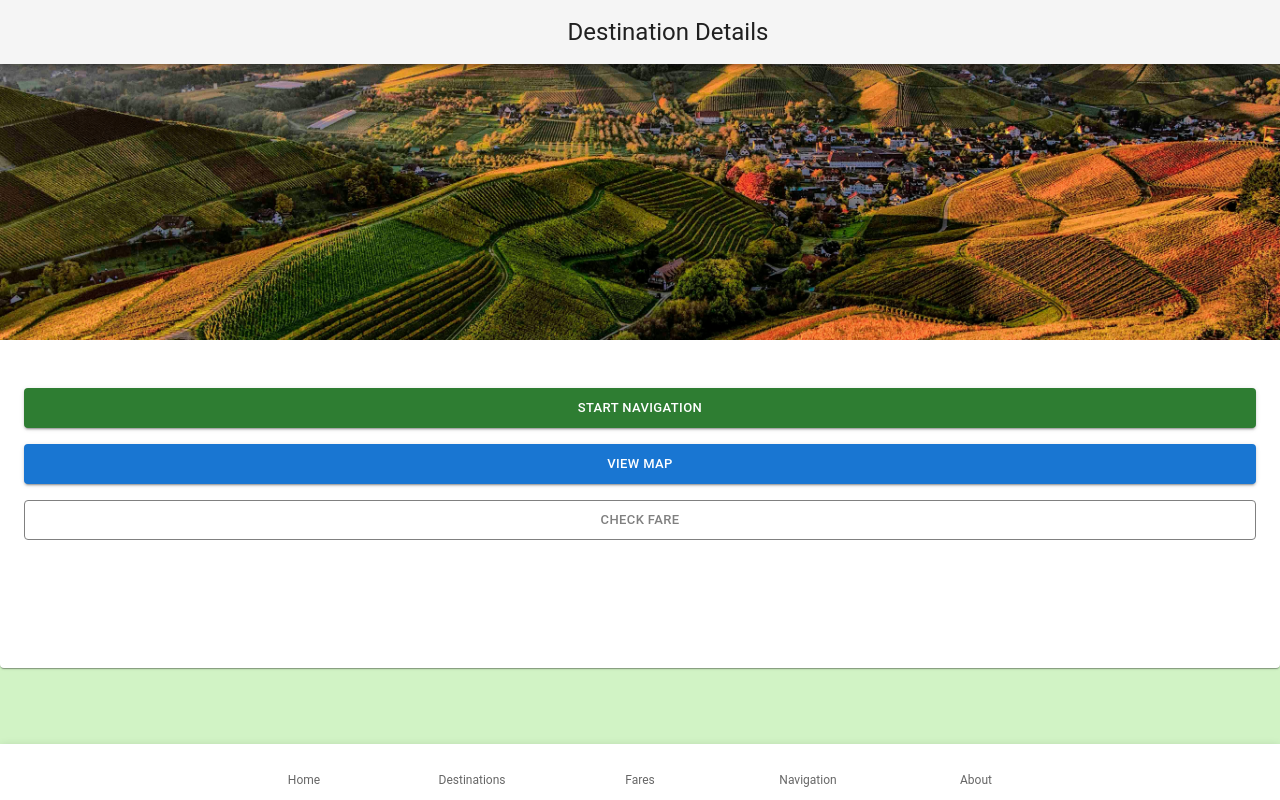
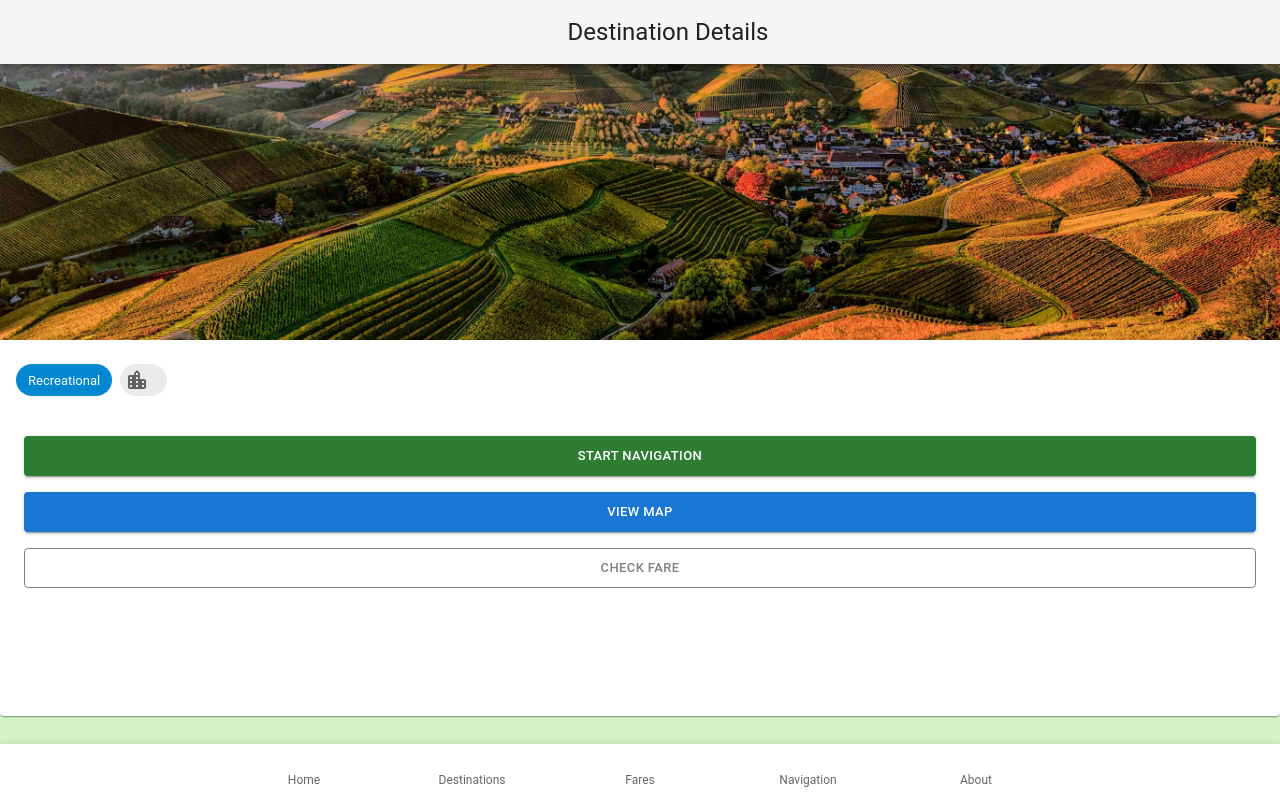
Before and after one commit to by-jenneigh/tara, a Next.js app: page /destinations/1 in a window 1280 px wide. Built offline with nearby package versions, Linux system fonts and the light colour scheme; some icons are missing.

Commit message:
Add town and type chips

```diff
--- a/app/destinations/[id]/page.tsx
+++ b/app/destinations/[id]/page.tsx
@@ -3,11 +3,13 @@
 import TopBar from "@/app/components/common/topbar";
 import { DESTINATIONS } from "@/app/components/constants/destinations";
 import {
+  Box,
   Button,
   Card,
   CardActions,
   CardContent,
   CardMedia,
+  Chip,
   Stack,
   Typography,
 } from "@mui/material";
@@ -19,6 +21,11 @@ import { Pagination } from "swiper/modules";
 
 import "swiper/css";
 import "swiper/css/pagination";
+import {
+  DESTINATION_TYPE_STYLES,
+  DestinationType,
+} from "@/app/components/types/destinations-type";
+import { LocationCityRounded } from "@mui/icons-material";
 
 export default function Destination({
   params,
@@ -33,6 +40,8 @@ export default function Destination({
   }, [id]);
 
   const images = DESTINATION_DETAILS?.images ?? ["/placeholder_image.jpg"];
+  const safeDestinationType =
+    DESTINATION_DETAILS?.type || DestinationType.recreational;
 
   return (
     <Stack alignItems={"center"}>
@@ -61,7 +70,22 @@ export default function Destination({
             {DESTINATION_DETAILS?.name}
           </Typography>
 
-          <Typography variant="body2" sx={{ color: "text.secondary" }}>
+          <Stack spacing={1} direction={"row"} pb={2}>
+            <Chip
+              label={safeDestinationType}
+              color={DESTINATION_TYPE_STYLES[safeDestinationType].color}
+            />
+            <Chip
+              label={DESTINATION_DETAILS?.town}
+              icon={<LocationCityRounded />}
+            />
+          </Stack>
+
+          <Typography
+            align="justify"
+            variant="body2"
+            sx={{ color: "text.secondary" }}
+          >
             {DESTINATION_DETAILS?.about?.split("\n").map((line, i) => (
               <span key={i}>
                 {line}
```
